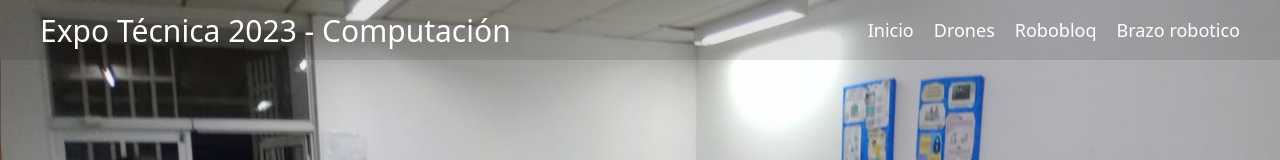
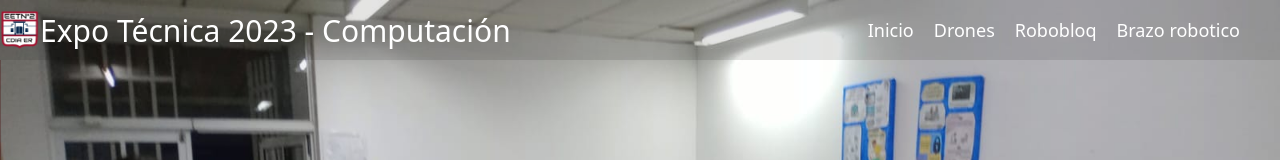
Before and after one commit to Ferchupessoadev/web-expo-tecnica, a website: page index.html in a window 1280 px wide. Shown: the top 160 px of the page. Drawn offline with nearby package versions, Linux system fonts and the light colour scheme.

```diff
--- a/index.html
+++ b/index.html
@@ -34,6 +34,11 @@
       id="header"
       class="flex sm:justify-between justify-center pr-10 items-center bg-transparent h-[60px] absolute z-[200] w-[100%]"
     >
+      <img
+        class="w-[40px] h-[40px] absolute"
+        src="./img/icon-school.png"
+        alt=""
+      />
       <h1 class="sm:text-[30px] px-10 text-[14px] text-white">
         Expo Técnica 2023 - Computación
       </h1>
```
Also changed, not shown: dist/output.css.
